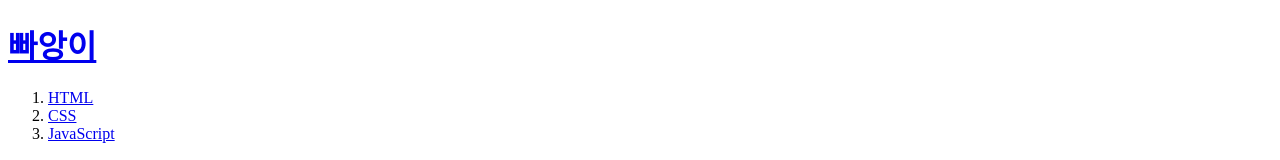
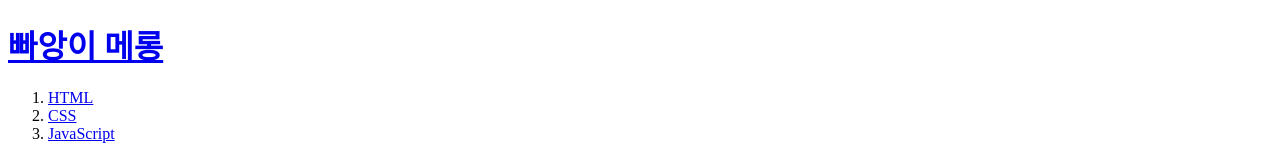
Before and after one commit to yjkimbscpa/Practice1, a plain HTML site: page index.html in a window 1280 px wide. Shown: the top 160 px of the page. Drawn offline with Linux system fonts and the light colour scheme.

Commit message:
제목변경

```diff
--- a/index.html
+++ b/index.html
@@ -5,7 +5,7 @@
   <meta charset="utf-8">
 </head>
 <body>
-  <h1><a href="index.html">빠앙이</a></h1>
+  <h1><a href="index.html">빠앙이 메롱</a></h1>
   <ol>
     <li><a href="1.html">HTML</a></li>
     <li><a href="2.html">CSS</a></li>
```
